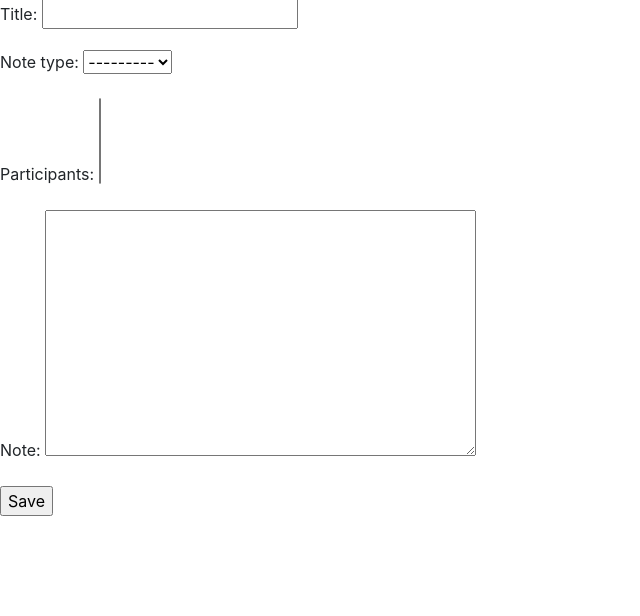
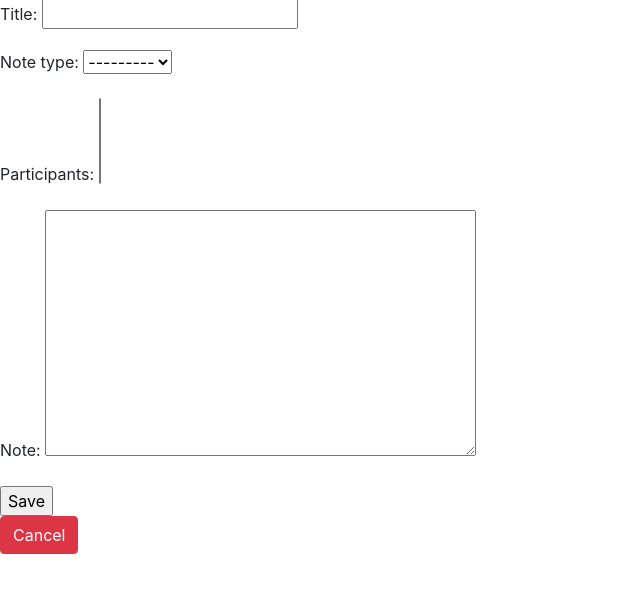
Before and after one commit to kiarash-gh/Note-Taking, a Django app: template note/note_taking/templates/note_taking/edit_note.html in a window 1280 px wide. Shown: the part 57-673 px from the top of the page, without its empty margins (0-640 px from the left). Run offline with Django 5.2, Linux system fonts and the light colour scheme; the template is opened without the code that fills it: values that come from a table or form of the project are taken from there, others are empty; some libraries are stand-ins or nearby versions.

Commit message:
refactor: add cancel to note and note type edit

```diff
--- a/note/note_taking/templates/note_taking/edit_note.html
+++ b/note/note_taking/templates/note_taking/edit_note.html
@@ -12,5 +12,6 @@
 
 
 </form>
+<a href="{{ request.META.HTTP_REFERER }}" class="btn btn-danger">Cancel</a>
 
 {% endblock content %}
--- a/note/note_taking/templates/note_taking/edit_note_type.html
+++ b/note/note_taking/templates/note_taking/edit_note_type.html
@@ -12,5 +12,6 @@
 
 
 </form>
+<a href="{{ request.META.HTTP_REFERER }}" class="btn btn-danger">Cancel</a>
 
 {% endblock content %}
```
